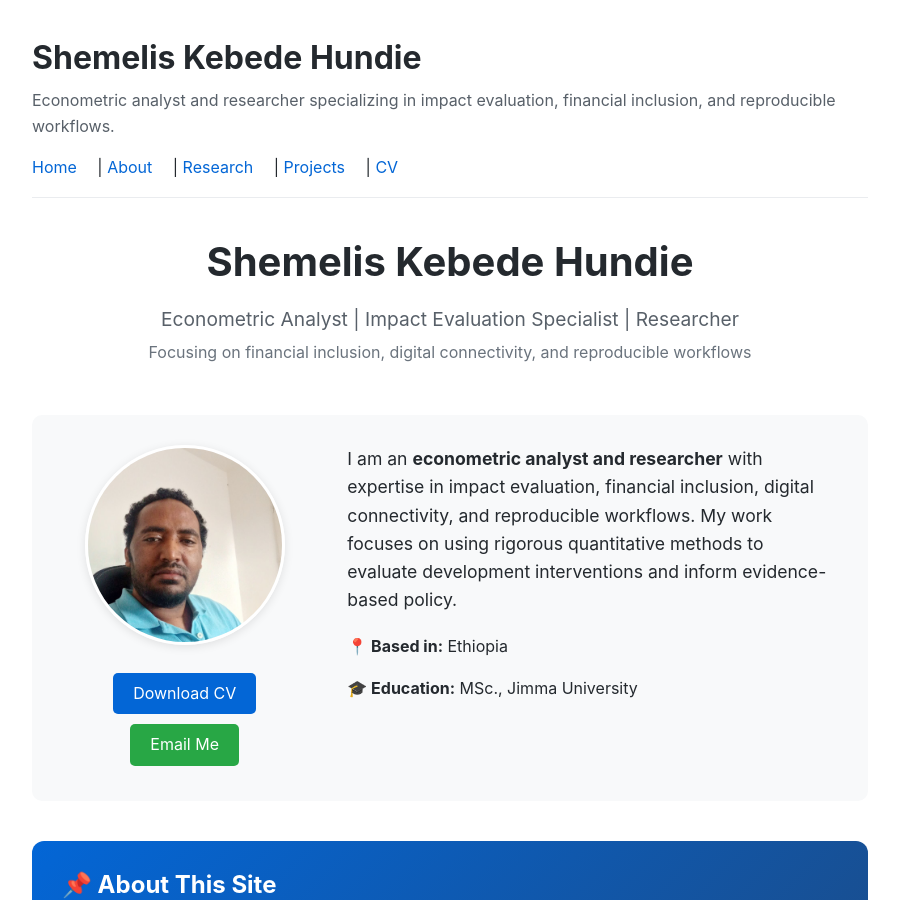
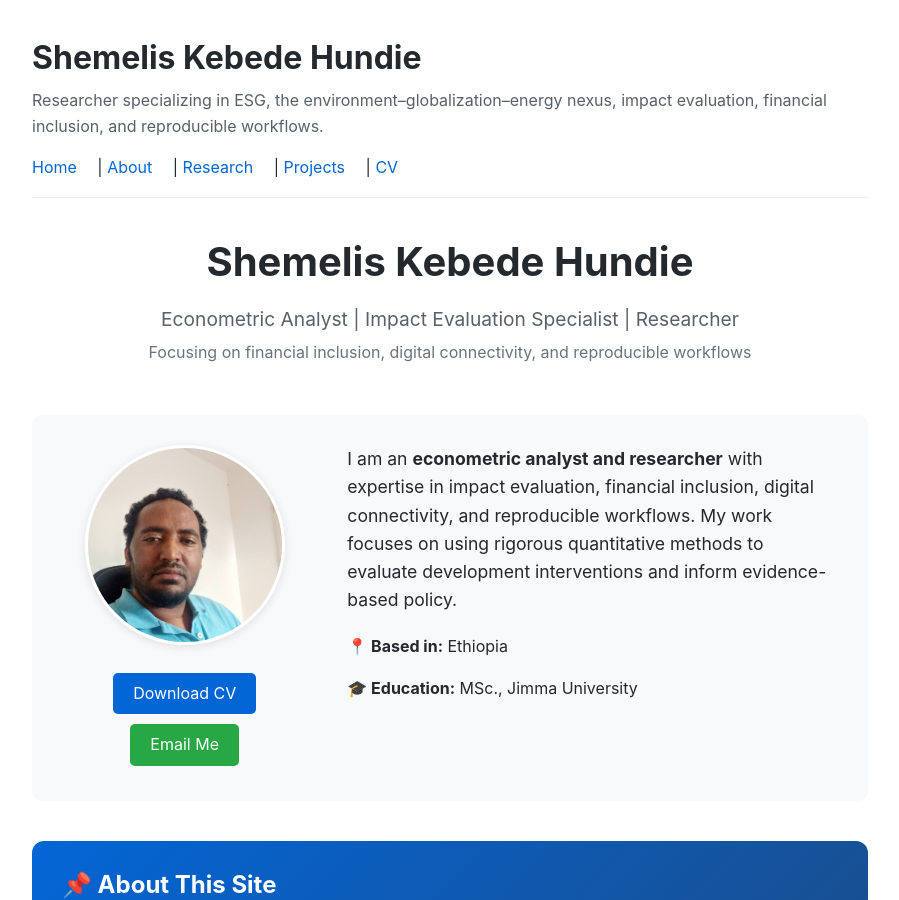
Before and after one commit to ShemelisKHundie/ShemelisKHundie.github.io, a Jekyll site: the page built from index.md, in a window 1280 px wide and 900 px high. Shown: the whole window, without its empty margins (190-1089 px from the left). Built offline with Jekyll 4.4.1, drawn with Linux system fonts in a browser that asks for light colours.

Commit message:
Update _config.yml

```diff
--- a/_config.yml
+++ b/_config.yml
@@ -1,17 +1,14 @@
 theme: jekyll-theme-minimal
 
 title: "Shemelis Kebede Hundie"
-description: "Econometric analyst and researcher specializing in impact evaluation, financial inclusion, and reproducible workflows."
+description: "Researcher specializing in ESG, the environment–globalization–energy nexus, impact evaluation, financial inclusion, and reproducible workflows."
 
-# Enable sitemap generation (critical for Google indexing)
 plugins:
   - jekyll-sitemap
 
-# Optional but recommended: set your site URL
 url: "https://shemeliskhundie.github.io"
-baseurl: ""   # keep empty for user.github.io sites
+baseurl: ""
 
-# Navigation
 navigation:
   - title: "Home"
     url: /
```
